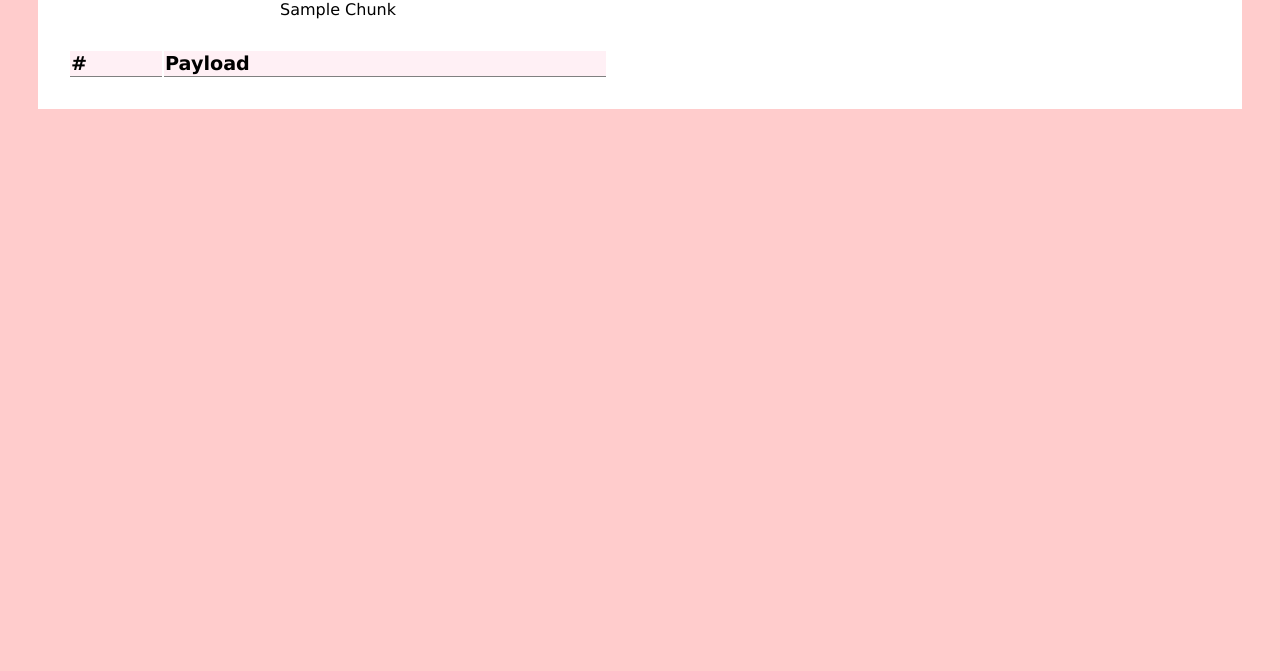
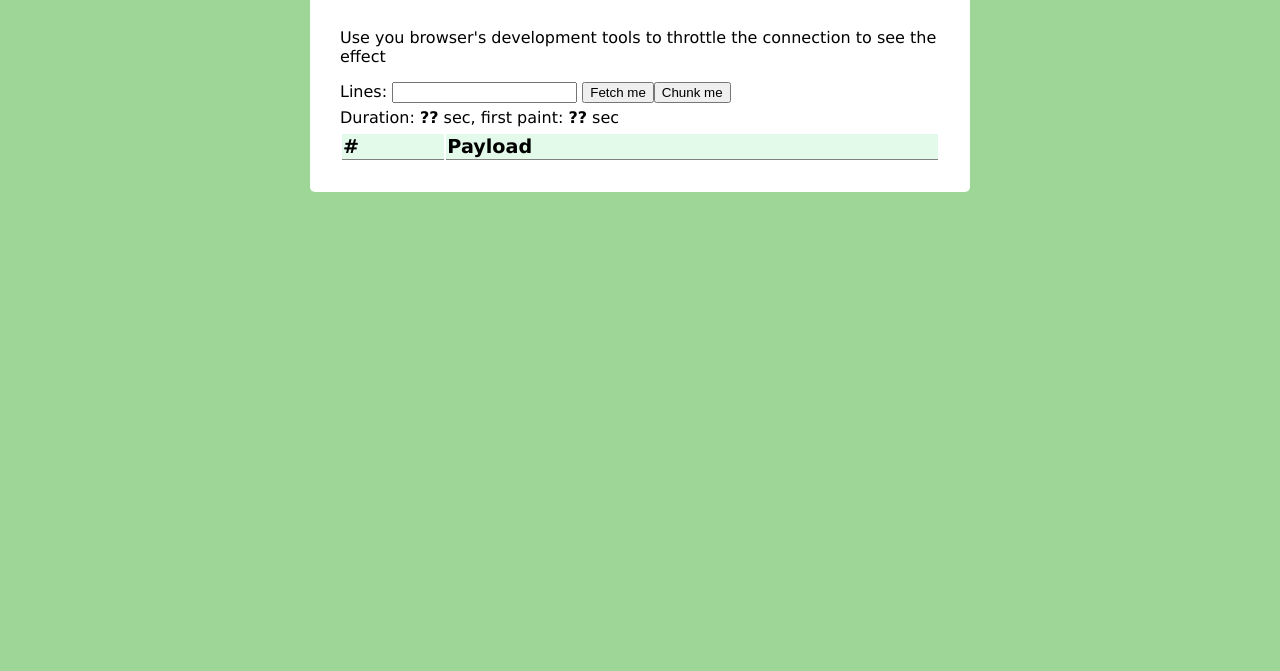
Before and after one commit to Stwissel/http-chunked, a website: page public/index.html in a window 1280 px wide. Shown: the part 129-800 px from the top of the page. Drawn offline with Linux system fonts and the light colour scheme.

Commit message:
make it pretty

```diff
--- a/public/index.css
+++ b/public/index.css
@@ -1,16 +1,32 @@
 #container {
   margin: 30px;
   background-color: white;
+  display: flex;
+  flex-direction: column;
+  justify-content: center;
+  padding: 30px;
+  border-radius: 5px;
+  width: 600px;
+  margin-left: auto;
+  margin-right: auto;
+}
+
+.info {
+  margin-top: 5px;
+  margin-bottom: 5px;
+}
+
+span.info {
+  font-weight: 900;
 }
 
 body {
-  background-color: #ffcccc;
+  background-color: #9dd697;
   font-family: Verdana, Geneva, Tahoma, sans-serif;
 }
 
 table {
-  width: 600px;
-  padding: 30px;
+  width: 100%;
 }
 
 th {
@@ -18,7 +34,11 @@ th {
   text-align: left;
 }
 tr:nth-child(odd) {
-  background-color: lavenderblush;
+  background-color: rgb(227, 249, 233);
+}
+
+td {
+  padding: 2px;
 }
 
 tr {
--- a/public/index.html
+++ b/public/index.html
@@ -8,16 +8,22 @@
   </head>
   <body>
     <div id="container">
-      <h1>Chunked response demo</h1>
-      <label for="howmany">Lines: </label>
-      <input id="howmany" type="number" />
-      <button id="fetchme">Fetch me</button
-      ><button id="chunkme">Chunk me</button>
-      <div>Duration: <span id="duration"></span> sec</div>
+      <h1>Chunked vs Fetch Demo</h1>
+      <p>
+        Use you browser's development tools to throttle the connection to see
+        the effect
+      </p>
+      <div>
+        <label for="howmany">Lines: </label>
+        <input id="howmany" type="number" />
+        <button id="fetchme">Fetch me</button
+        ><button id="chunkme">Chunk me</button>
+        <div class="info">
+          Duration: <span class="info" id="duration">??</span> sec, first paint:
+          <span class="info" id="firstpaint">??</span> sec
+        </div>
+      </div>
       <table id="tchunked">
-        <caption>
-          Sample Chunk
-        </caption>
         <thead>
           <tr>
             <th>#</th>
--- a/public/index.js
+++ b/public/index.js
@@ -30,10 +30,18 @@ const parseJSON = () => {
   });
 };
 
-const jsonToTableRow = (insertPoint) => {
+const jsonToTableRow = (insertPoint, startTime) => {
+  let firstPaint = true;
   return new WritableStream({
     write(json) {
       addRow(json, insertPoint);
+      if (firstPaint) {
+        const firstTime = new Date();
+        console.log(`First chunk - ${firstTime}`);
+        document.getElementById('firstpaint').innerText =
+          (firstTime - startTime) / 1000;
+        firstPaint = false;
+      }
     },
     abort(err) {
       console.error(err);
@@ -57,6 +65,8 @@ const fetchAllData = (many) => {
       const endTime = new Date();
       console.log(`End Fetch ${many} - ${endTime}`);
       document.getElementById('duration').innerText =
+        (endTime - startTime) / 1000;
+      document.getElementById('firstpaint').innerText =
         (endTime - startTime) / 1000;
     })
     .catch((e) => console.error(e));
@@ -84,7 +94,7 @@ const chunkAllData = async (many) => {
     .pipeThrough(new TextDecoderStream())
     .pipeThrough(splitStream())
     .pipeThrough(parseJSON())
-    .pipeTo(jsonToTableRow(insertPoint));
+    .pipeTo(jsonToTableRow(insertPoint, startTime));
 
   const endTime = new Date();
   console.log(`End Chunk- ${endTime}`);
```
